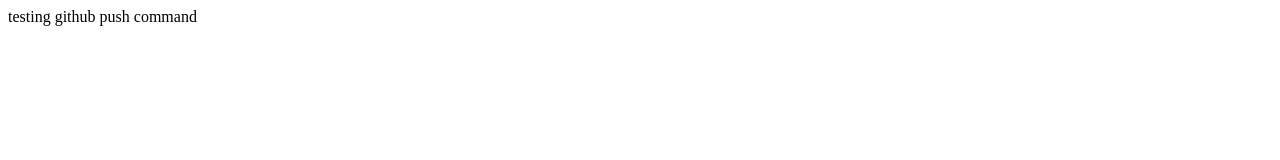
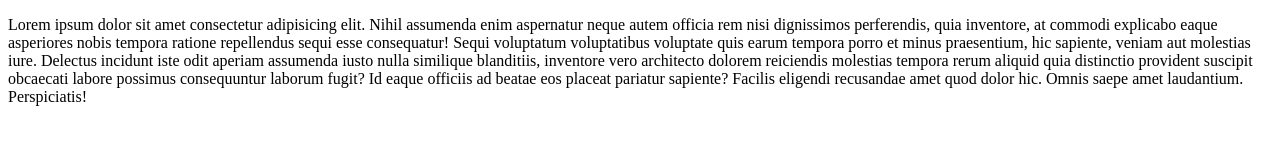
Before and after one commit to Chandandk/All_Project_File, a plain HTML site: page Git_Repository/index.html in a window 1280 px wide. Drawn offline with Linux system fonts and the light colour scheme.

Commit message:
added change

```diff
--- a/Git_Repository/index.css
+++ b/Git_Repository/index.css
@@ -1,3 +1,5 @@
 .container{
     display: block;
+    border: 1px solid black;
+    background-color: aqua;
 }
--- a/Git_Repository/index.html
+++ b/Git_Repository/index.html
@@ -7,8 +7,9 @@
     <title>Document</title>
 </head>
 <body>
-    <div class="container">
-        testing github push command
+    <div class="Box">
+      <p>Lorem ipsum dolor sit amet consectetur adipisicing elit. Nihil assumenda enim aspernatur neque autem officia rem nisi dignissimos perferendis, quia inventore, at commodi explicabo eaque asperiores nobis tempora ratione repellendus sequi esse consequatur! Sequi voluptatum voluptatibus voluptate quis earum tempora porro et minus praesentium, hic sapiente, veniam aut molestias iure. Delectus incidunt iste odit aperiam assumenda iusto nulla similique blanditiis, inventore vero architecto dolorem reiciendis molestias tempora rerum aliquid quia distinctio provident suscipit obcaecati labore possimus consequuntur laborum fugit? Id eaque officiis ad beatae eos placeat pariatur sapiente? Facilis eligendi recusandae amet quod dolor hic. Omnis saepe amet laudantium. Perspiciatis!</p>
+
     </div>
 
 </body>
--- a/Git_Repository/index.js
+++ b/Git_Repository/index.js
@@ -1,3 +1 @@
-console.log("Hello Github Repository")
-console.log("I am testin github push option")
-console.log("Learning github")
+console.log("Git Push Pull Repositary")
```
